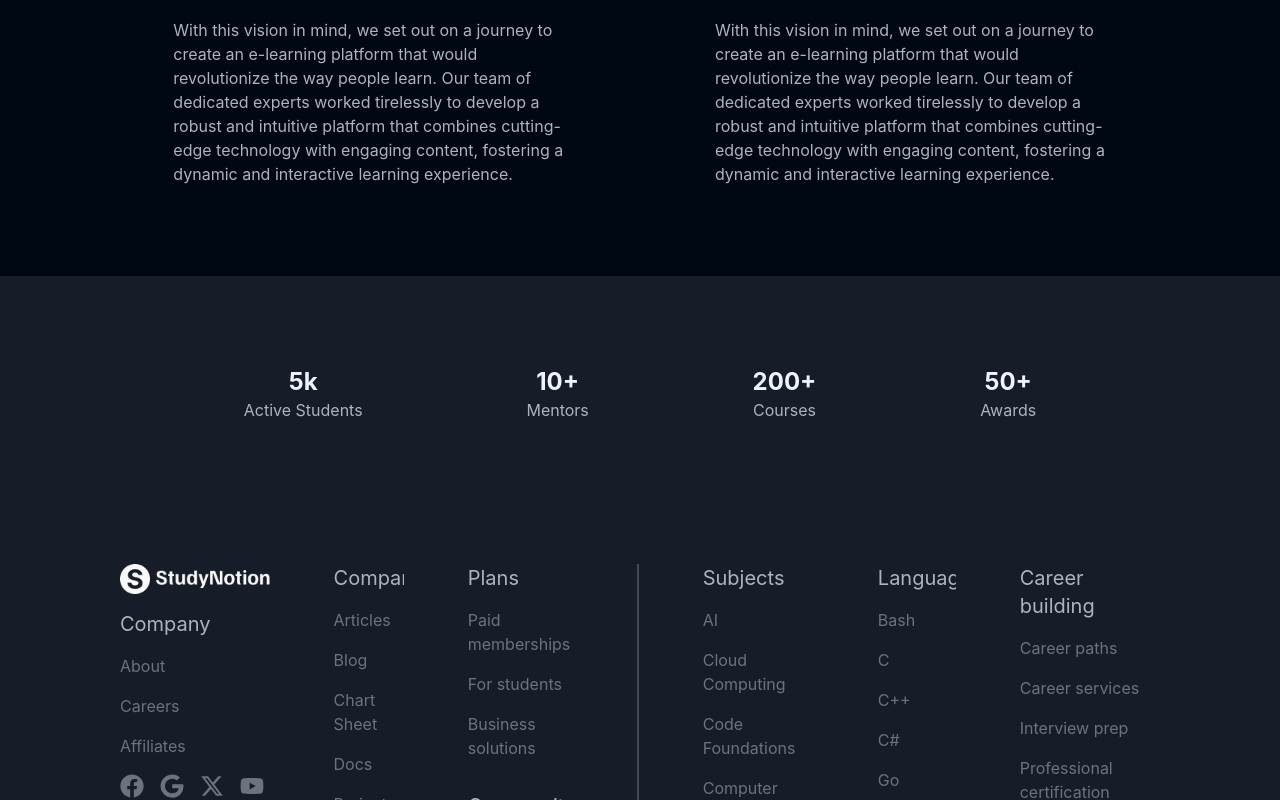
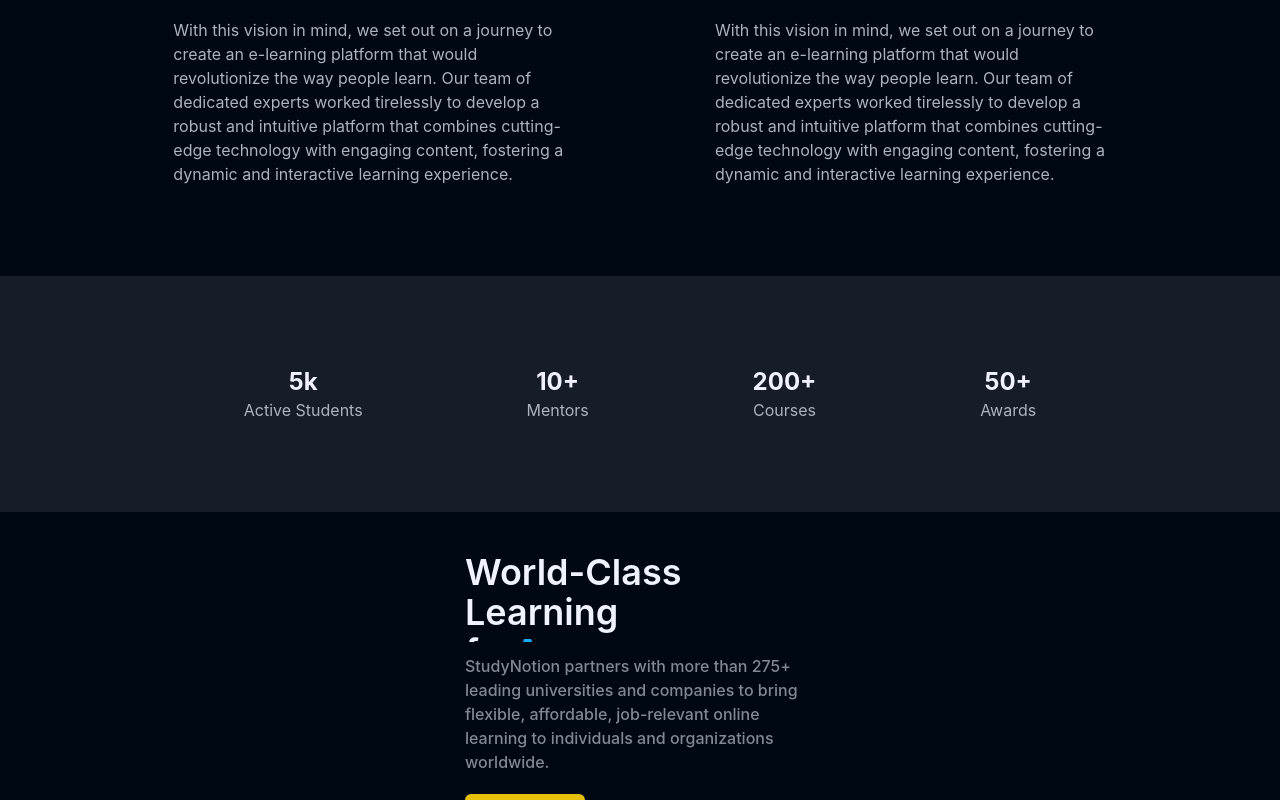
Before and after one commit to thimanshu756/Edtech, a React (Create React App) app: page /about in a window 1280 px wide. Shown: the part 2000-2800 px from the top of the page. Built offline with nearby package versions, Linux system fonts and the light colour scheme; no server answers.

Commit message:
Learning grid done

```diff
--- /dev/null
+++ b/src/Components/Core/AboutUs/LearningGrid.jsx
@@ -0,0 +1,52 @@
+import React from 'react'
+import learningGridData from "../../../data/learningGridData"
+import TextColor from '../HomePage/TextColor'
+import Button from '../HomePage/Button'
+const LearningGrid = () => {
+  return (
+        <div className="grid mx-auto sm:w-[350px] lg:w-11/12 mt-10 grid-cols-1 lg:grid-cols-4 mb-12">
+          { learningGridData.map((card, i) => {
+            return (
+              <div
+                key={i}
+                className={`${i === 0 && "lg:col-span-2 text-richblack-5 lg:h-[294px]"}  ${
+                  card.order % 2 === 1
+                    ? "bg-richblack-700 h-[294px]"
+                    : card.order % 2 === 0
+                    ? "bg-richblack-800 h-[294px]"
+                    : "bg-transparent"
+                } ${card.order === 3 && "lg:col-start-2"}  `}
+              >
+                {card.order < 0 ? (
+                  <div className="lg:w-[90%] flex flex-col gap-3 pb-10 lg:pb-0">
+                    <div className="text-4xl h-[90px] font-semibold ">
+                      {card.heading}
+                      <TextColor text={card.highlightText} />
+                    </div>
+                    <p className="text-richblack-300 font-medium">
+                      {card.description}
+                    </p>
+
+                    <div className="w-fit mt-2">
+                      <Button active={true} textColor={"text-richblack-800"} linkto={card.BtnLink}>
+                        {card.BtnText}
+                      </Button>
+                    </div>
+                  </div>
+                ) : (
+                 <div className="p-8 flex flex-col gap-8">
+                    <h1 className="text-richblack-5 text-lg">{card.heading}</h1>
+
+                    <p className="text-richblack-300 font-medium">
+                      {card.description}
+                    </p>
+                  </div>
+                )}
+              </div>
+            );
+          })}
+        </div>
+  )
+}
+
+export default LearningGrid
--- a/src/Pages/AboutUs.jsx
+++ b/src/Pages/AboutUs.jsx
@@ -5,6 +5,7 @@
 import img3 from "../assets/Images/aboutus3.webp"
 import img4 from "../assets/Images/FoundingStory.png"
 import Stats from '../Components/Core/AboutUs/Stats'
+import LearningGrid from '../Components/Core/AboutUs/LearningGrid'
 
 const AboutUs = () => {
   return (
@@ -56,6 +57,9 @@
         <div>
             <Stats/>
         </div>
+        <div>
+            <LearningGrid/>
+        </div>
     </div>
   )
 }
```
